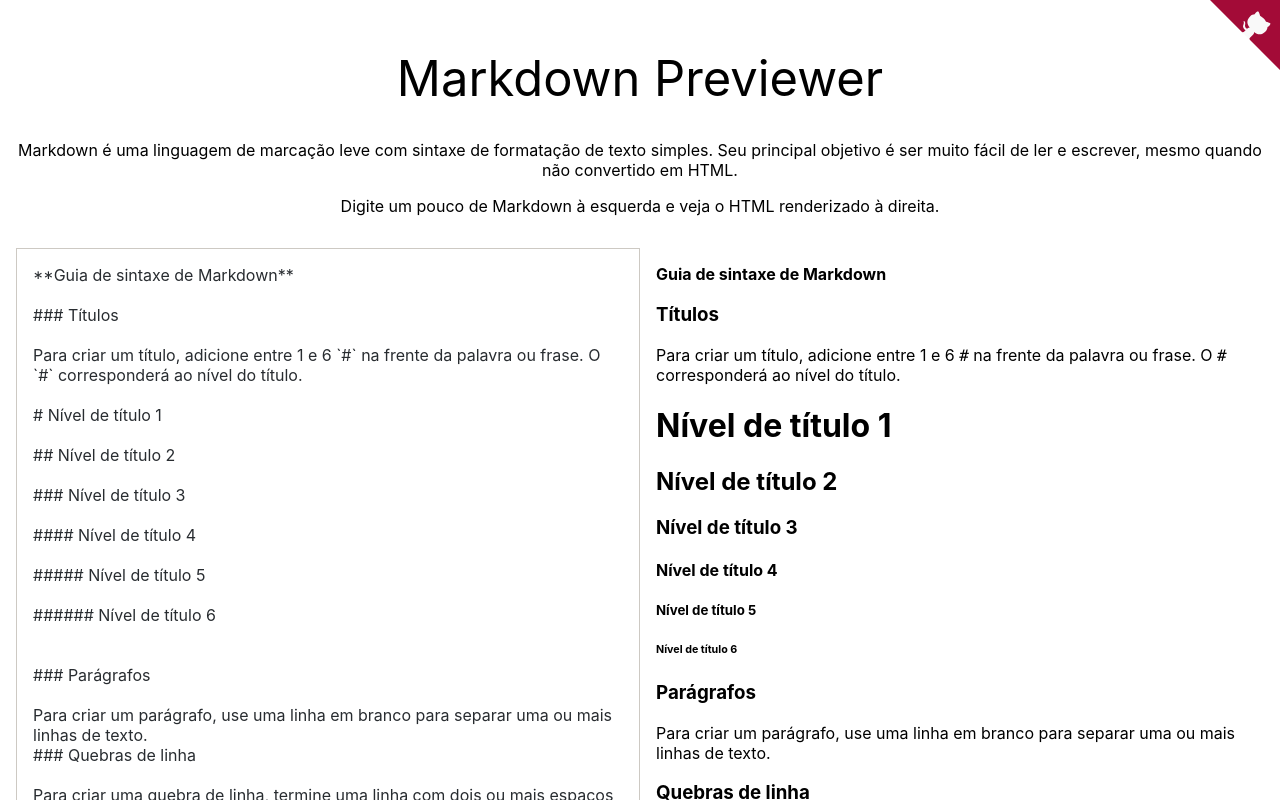
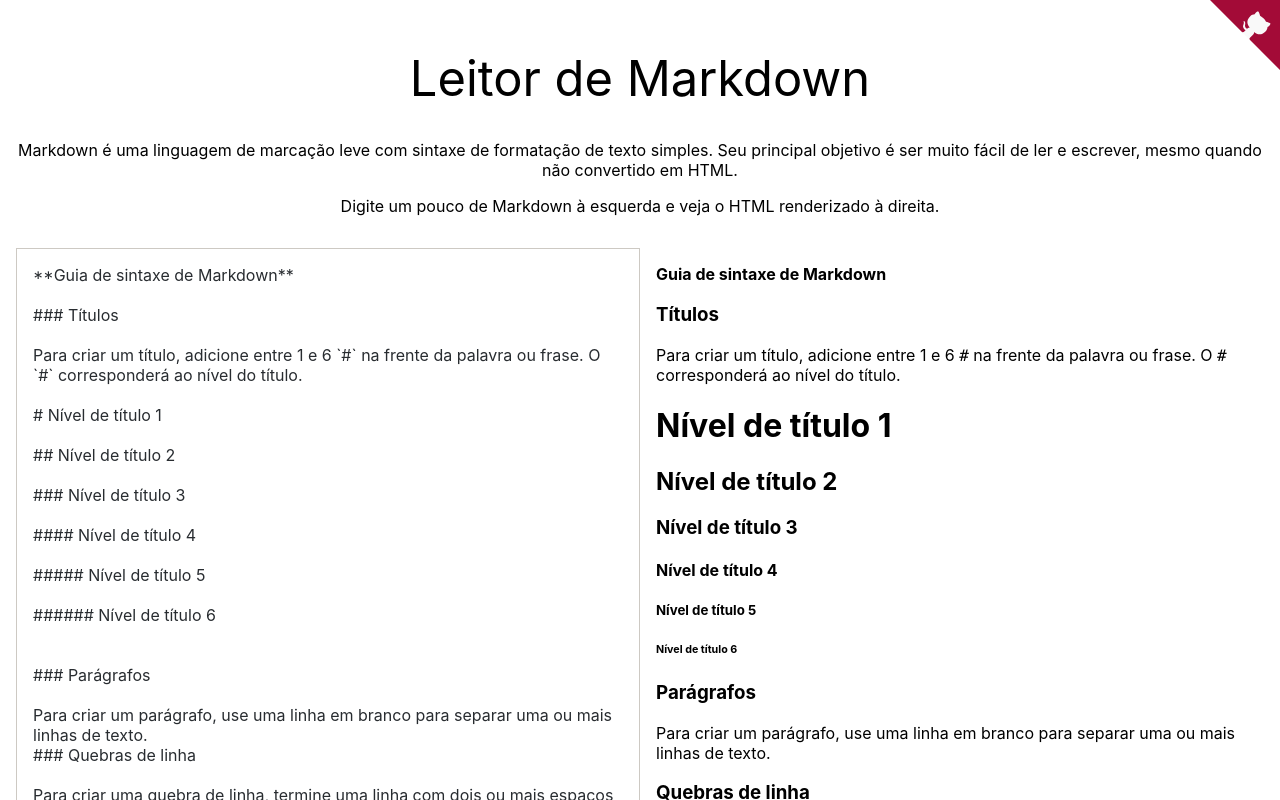
Before and after one commit to RosaErick/MarkdownPreview.FCC, a React (Vite) app: page / in a window 1280 px wide. Shown: the top 800 px of the page. Built offline with nearby package versions, Linux system fonts and the light colour scheme.

Commit message:
title change

```diff
--- a/src/components/header.jsx
+++ b/src/components/header.jsx
@@ -14,7 +14,7 @@ const HeaderBlock = styled.header`
 const Header = () => {
   return (
     <HeaderBlock>
-      <h1 className="HeaderTitle">Markdown Previewer</h1>
+      <h1 className="HeaderTitle">Leitor de Markdown</h1>
       <p>
         Markdown é uma linguagem de marcação leve com sintaxe de formatação de
         texto simples. Seu principal objetivo é ser muito fácil de ler e
```
